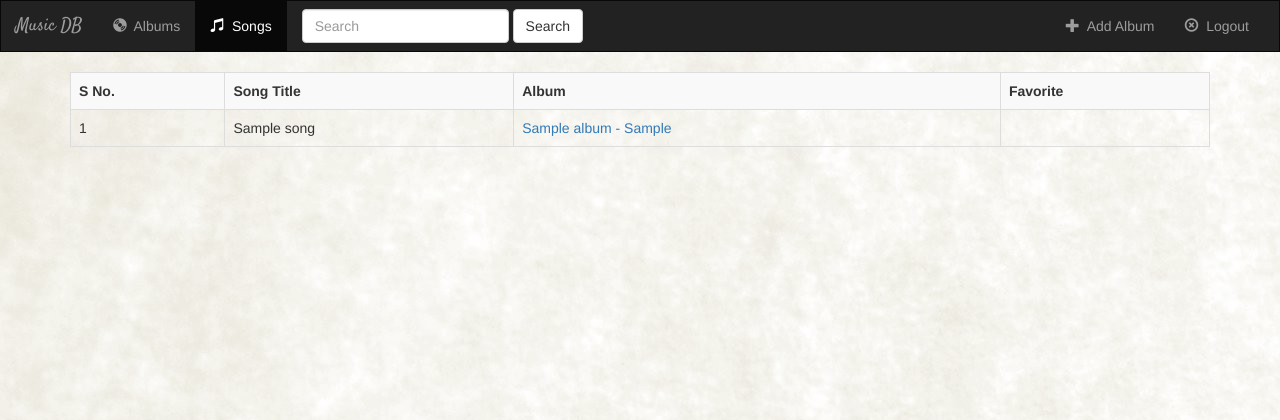
After one commit to karanmitroo/music-db, a Django app: page /music/songs/ in a window 1280 px wide. The commit adds this page. Shown: the top 420 px of the page. Run offline with Django 3.2, Linux system fonts and the light colour scheme; tables that the repository leaves empty hold one stand-in row (values such as "Sample post"); some libraries are stand-ins or nearby versions; some web fonts are replaced.

Commit message:
New web page for all songs

```diff
--- /dev/null
+++ b/music/templates/music/all_songs.html
@@ -0,0 +1,27 @@
+{% extends 'music/base.html' %}
+{% block songs_active %} active {% endblock %}
+{% block body %}
+
+<div class="container">
+	<table class="table table-striped table-bordered">
+		<tr>
+			<th>S No. </th>
+			<th>Song Title</th>
+			<th>Album</th>
+			<th>Favorite</th>
+		</tr>
+
+		{% for song in all_songs %}
+
+		<tr>
+			<td>{{forloop.counter}}</td>
+			<td>{{song.song_title}}</td>
+			<td><a href="{% url 'music:detail' song.album.id %}">{{song.album}}</a></td>
+			<td></td>
+		</tr>
+
+		{% endfor %}
+
+	</table>
+</div>
+{% endblock %}
--- a/music/templates/music/base.html
+++ b/music/templates/music/base.html
@@ -3,7 +3,7 @@
 <html lang="en">
 <head>
 	<meta charset="utf-8">
-	<title>{% block title %}Viberr{% endblock %}</title>
+	<title>{% block title %}Music DB{% endblock %}</title>
 	<link href="https://maxcdn.bootstrapcdn.com/bootstrap/3.3.7/css/bootstrap.min.css" rel="stylesheet" integrity="sha384-BVYiiSIFeK1dGmJRAkycuHAHRg32OmUcww7on3RYdg4Va+PmSTsz/K68vbdEjh4u" crossorigin="anonymous">
 	<link href="https://fonts.googleapis.com/css?family=Satisfy" rel="stylesheet">
 	<link href="https://fonts.googleapis.com/css?family=Indie+Flower|Supermercado+One" rel="stylesheet">
@@ -17,7 +17,7 @@
 
 <body>
 
-	<nav class="navbar navbar-inverse">
+	<nav class="navbar navbar-inverse ">
 
 	  <div class="container-fluid">
 
@@ -30,7 +30,7 @@
 				<span class="icon-bar"></span>
 			</button>
 
-	    	<a class="navbar-brand" href="{% url 'music:index' %}">Viberr</a>
+	    	<a class="navbar-brand" href="{% url 'music:index' %}">Music DB</a>
 	    </div>
 
 		<!-- Items -->
@@ -42,8 +42,8 @@
 					</a>
 				</li>
 
-				<li class="">
-					<a href="#">
+				<li class="{% block songs_active %}{% endblock %}">
+					<a href="{% url 'music:songs' %}">
 						<span class="glyphicon glyphicon-music" area-hidden="true"></span>&nbsp; Songs
 					</a>
 				</li>
--- a/music/templates/music/detail.html
+++ b/music/templates/music/detail.html
@@ -4,7 +4,7 @@
 
 {% block body %}
 
-	<div class="container">
+	<div class="container" style="margin-top: 6%;">
 		<div class="row">
 			<div class="col-md-3">
 				<div class="panel panel-default">
--- a/music/templates/music/index.html
+++ b/music/templates/music/index.html
@@ -2,7 +2,7 @@
 {% block index_active %}active{% endblock %}
 {% block body %}
 
-<div class="container-fluid">
+<div class="container-fluid" style="margin-top: 6%;">
 	{% for album in all_albums %}
 
 
--- a/music/urls.py
+++ b/music/urls.py
@@ -7,7 +7,9 @@ app_name = 'music'
 
 urlpatterns = [
     # /music/
-    url(r'^$', views.IndexView.as_view(), name='index'),
+    url(r'^albums/$', views.IndexView.as_view(), name='index'),
+
+	url(r'^songs/$', views.SongsView.as_view(), name='songs'),
 
 
 	url(r'^register/$', views.UserFormView.as_view(), name='register'),
--- a/music/views.py
+++ b/music/views.py
@@ -18,6 +18,14 @@ class IndexView(generic.ListView):
 
 	def get_queryset(self):
 		return Album.objects.all()
+
+
+class SongsView(generic.ListView):
+	template_name = "music/all_songs.html"
+	context_object_name = 'all_songs'
+
+	def get_queryset(self):
+		return Song.objects.all()
 
 
 class DetailView(generic.DetailView):
--- a/website/urls.py
+++ b/website/urls.py
@@ -21,7 +21,7 @@ from django.views.generic.base import RedirectView
 from music import views
 
 urlpatterns = [
-	url(r'^$', RedirectView.as_view(url="music/", permanent = False)),
+	url(r'^$', RedirectView.as_view(url="music/albums", permanent = False)),
     url(r'^admin/', admin.site.urls),
     url(r'^music/', include('music.urls')),
 ]
```
Also changed, not shown: 5 other files.
